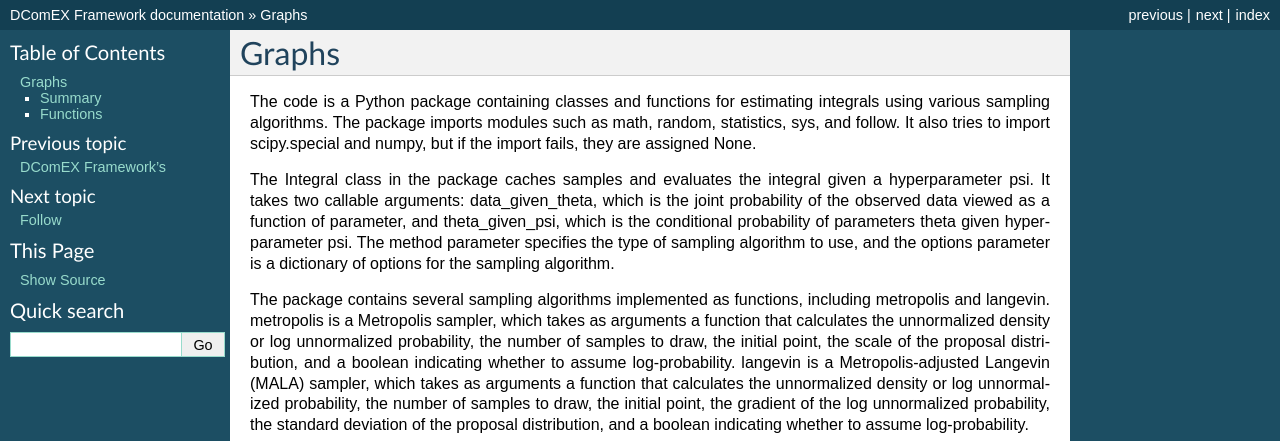
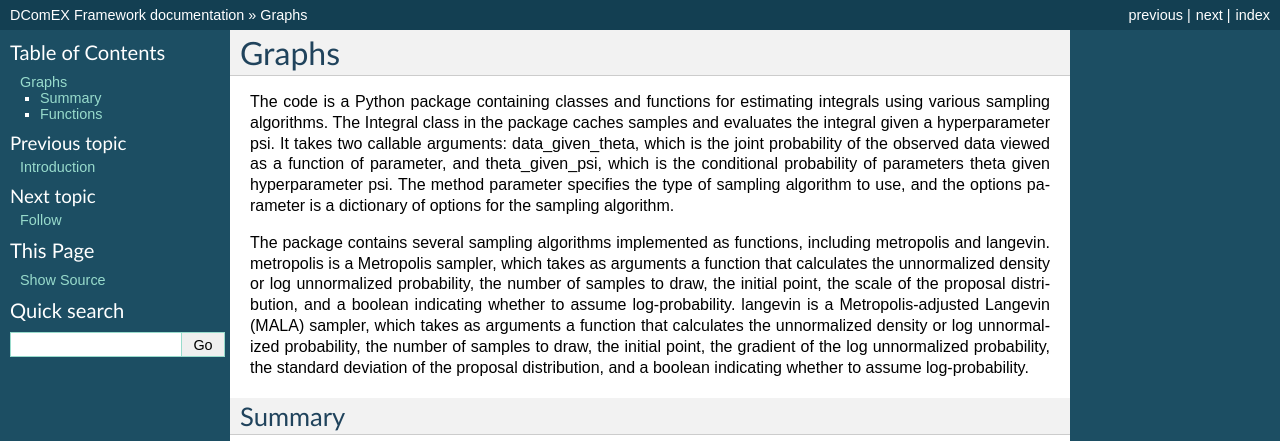
Before and after one commit to slitvinov/dcomex-prototype, a Sphinx documentation site: the page built from docs/graph.rst, in a window 1280 px wide, cut to the strip 0-441 px from the top of the page. Built offline with Sphinx 7.4.7, drawn with Linux system fonts in a browser that asks for light colours.

```diff
--- a/docs/conf.py
+++ b/docs/conf.py
@@ -16,9 +16,12 @@ extensions = [
     'sphinx_automodapi.automodapi'
 ]
 
-templates_path = ['_templates']
-exclude_patterns = ['_build']
 html_theme = 'classic'
 html_static_path = ['_static']
 html_favicon = '_static/favicon.ico'
 autoclass_content = 'both'
+
+latex_documents = [
+    ('index', 'dcomex.tex', u'DComEX Documentation',
+     author, 'howto'),
+]
--- a/docs/graph.rst
+++ b/docs/graph.rst
@@ -4,19 +4,15 @@ Graphs
 ======
 
 The code is a Python package containing classes and functions for
-estimating integrals using various sampling algorithms. The package
-imports modules such as math, random, statistics, sys, and follow. It
-also tries to import scipy.special and numpy, but if the import fails,
-they are assigned None.
-
-The Integral class in the package caches samples and evaluates the
-integral given a hyperparameter psi. It takes two callable arguments:
-data_given_theta, which is the joint probability of the observed data
-viewed as a function of parameter, and theta_given_psi, which is the
-conditional probability of parameters theta given hyperparameter
-psi. The method parameter specifies the type of sampling algorithm to
-use, and the options parameter is a dictionary of options for the
-sampling algorithm.
+estimating integrals using various sampling algorithms. The Integral
+class in the package caches samples and evaluates the integral given a
+hyperparameter psi. It takes two callable arguments: data_given_theta,
+which is the joint probability of the observed data viewed as a
+function of parameter, and theta_given_psi, which is the conditional
+probability of parameters theta given hyperparameter psi. The method
+parameter specifies the type of sampling algorithm to use, and the
+options parameter is a dictionary of options for the sampling
+algorithm.
 
 The package contains several sampling algorithms implemented as
 functions, including metropolis and langevin. metropolis is a
--- a/docs/kahan.rst
+++ b/docs/kahan.rst
@@ -1,7 +1,7 @@
 .. _kahan:
 
 Kahan
-======
+=====
 
 The kahan package provides efficient implementations of Kahan's
 algorithms for numerical summation and other basic statistical
--- a/graph.py
+++ b/graph.py
@@ -16,9 +16,6 @@ except ImportError:
 
 
 class Integral:
-    """Caches the samples to evaluate the integral several times.
-
-    """
 
     def __init__(self,
                  data_given_theta,
```
Also changed, not shown: docs/index.rst (+3 -27 lines), docs/intro.rst (added, +16 -0 lines).
